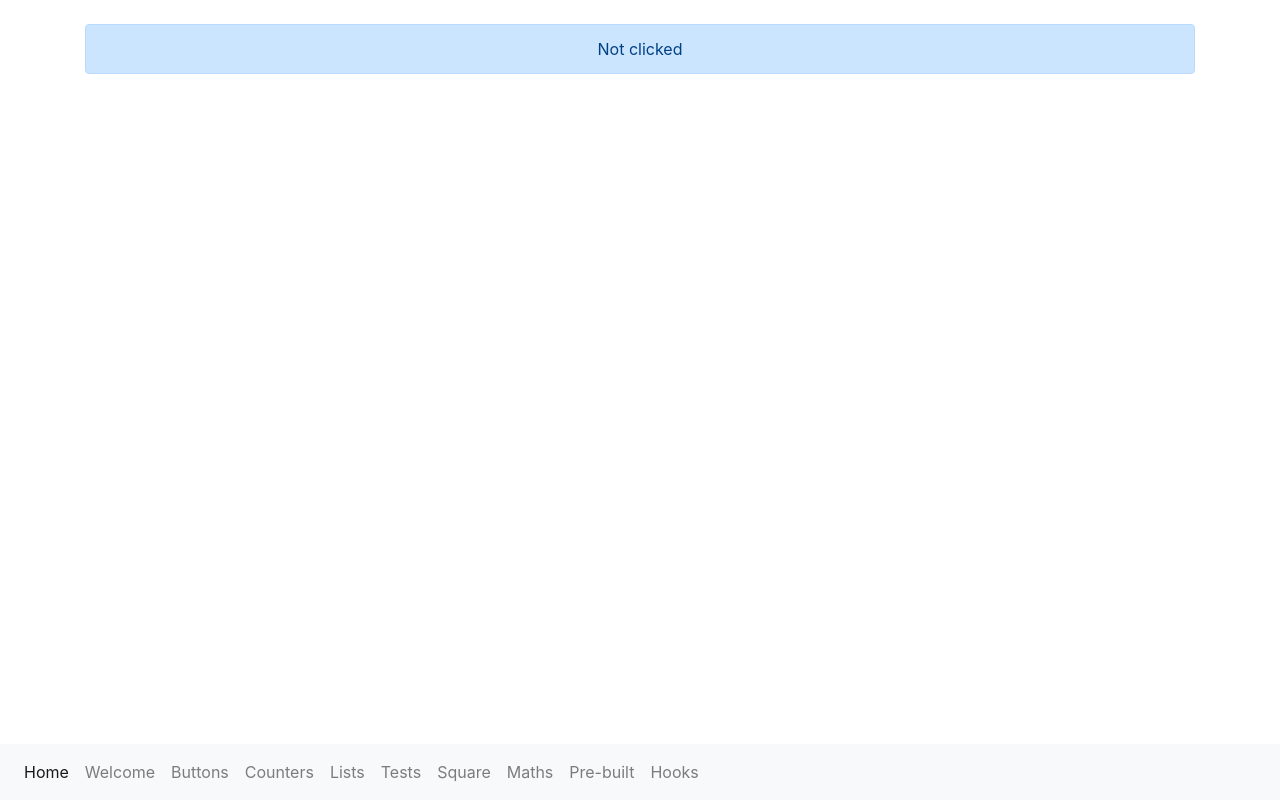
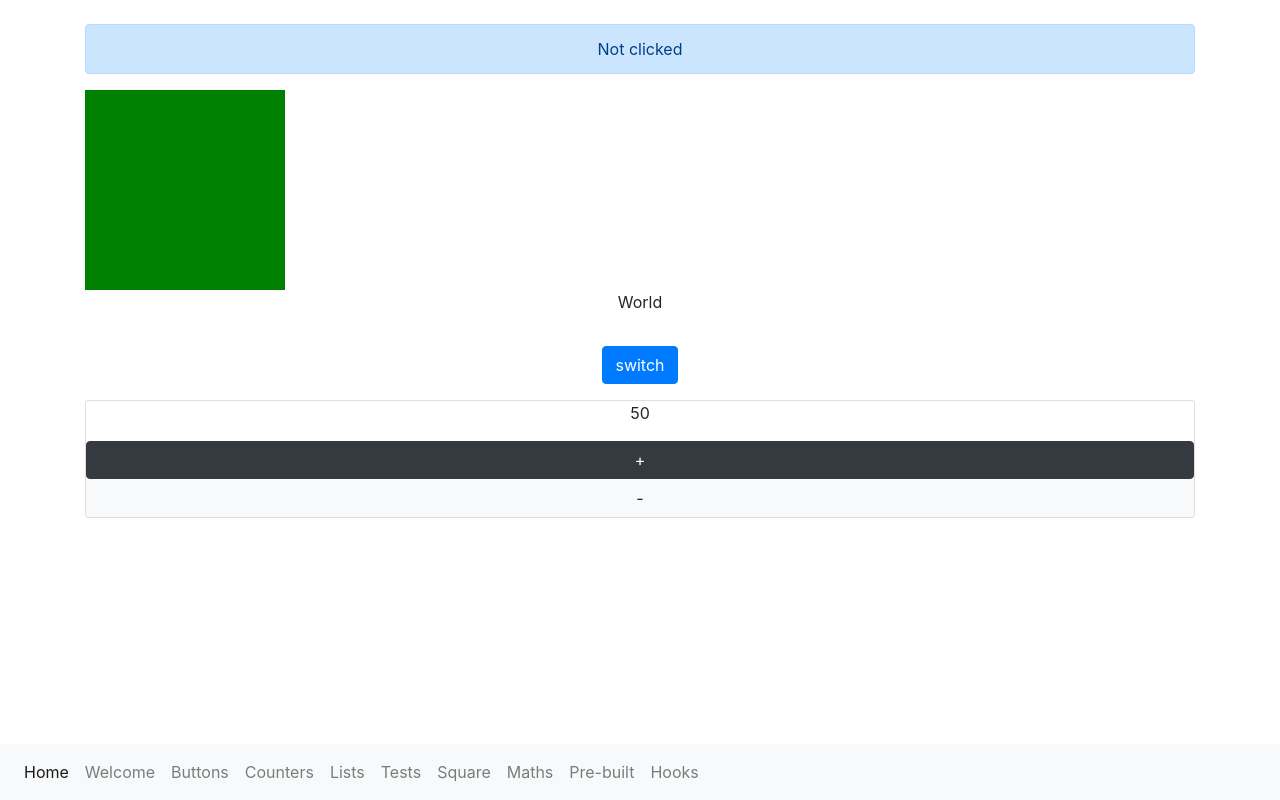
Before and after one commit to AlexanderBraatz/w910reactUI, a React (Create React App) app in the folder w910react/: page /#/Hooks in a window 1280 px wide. Built offline with nearby package versions, Linux system fonts and the light colour scheme.

Commit message:
W10D5 chall 10-hooks 02-04  made SquareH, ToggleTextH, and CounterH which all accept and use props

```diff
--- a/w910react/src/App.js
+++ b/w910react/src/App.js
@@ -36,8 +36,12 @@ import TempConverterPre from './components/07pre-built/React-bootstrap/TempConve
 import Dates from './components/07pre-built/Dates'
 import Images from './components/07pre-built/Images'
 import ColourHeadline from './components/07pre-built/ColourHeadline'
+import ToggleTextH from './components/10hooks/ToggleTextH'
+
 
 import {Clicked as Clicked2} from './components/10hooks/Clicked'
+import SquareH from './components/10hooks/SquareH'
+import CounterH from './components/10hooks/CounterH'
 
 
 function App() {
@@ -45,6 +49,14 @@ function App() {
     <div className="App">
       <Router>
         <Switch>
+
+          <Route path="/Hooks">
+            <Clicked2 />
+            <SquareH colour= "hotpink" />
+            <ToggleTextH initial="Hello" alternate="World" />
+            <CounterH initial={ 50 } max={ 100 } />
+          </Route>
+
           <Route exact path="/">
            <ColourHeadline message=" Click ME! - to change ME!"/>
           </Route>
@@ -112,9 +124,7 @@ function App() {
             <Transform  function= { x => x - (x * x )/10 }/>
           </Route>
 
-          <Route path="/Hooks">
-            <Clicked2 />
-          </Route>
+
           <Route path="/steps/:max/:step"
             render={ ( { match } ) => ( <StepCounter  max= { match.params.max } step = { match.params.step } /> )}>
           </Route>
--- /dev/null
+++ b/w910react/src/components/10hooks/CounterH.jsx
@@ -0,0 +1,32 @@
+import React,  { useState } from "react";
+
+const CounterH = ({initial, max }) => {
+
+    const [counter , setCounter ] = useState( initial );
+
+    const Add = () => setCounter(
+        counter < max ? counter + 1 : counter
+    );
+
+    const Minus = () => setCounter(  counter > 0 ? counter - 1 : counter)
+
+
+    return(
+        <div className="card">
+            <p>{ counter }</p>
+            <button className= "btn btn-dark" onClick= { Add }>
+                +
+            </button>
+            <button className= "btn btn-light" onClick= { Minus }>
+                -
+            </button>
+        </div>
+    )
+}
+
+
+CounterH.defaultProps = {
+initial : 50,
+max: 100,
+}
+export default CounterH;
--- /dev/null
+++ b/w910react/src/components/10hooks/SquareH.jsx
@@ -0,0 +1,23 @@
+import React, { useState } from "react";
+
+const SquareH = ({colour}) =>{
+
+
+    const [ green, setGreen ] = useState(true);
+    const handleClick = () => setGreen(!green);
+
+    let background = green  ? "green" : colour;
+
+    return (
+
+        <div
+            onClick= { handleClick }
+            style= {{
+                height:200,
+                width:200,
+                backgroundColor: background }} >
+        </div>
+    )
+}
+
+export default SquareH;
--- /dev/null
+++ b/w910react/src/components/10hooks/ToggleTextH.jsx
@@ -0,0 +1,21 @@
+import React,  { useState } from "react";
+
+const ToggleTextH = ({initial, alternate }) => {
+
+    const [toggled , setToggled ] = useState( false );
+    const handleClick = () => setToggled( !toggled );
+
+    let output = toggled ? initial : alternate;
+
+    return(
+        <>
+        <p>{ output }</p>
+        <button
+            onClick= { handleClick }
+            type="button" className="btn btn-primary m-3"
+        >switch</button>
+    </>
+    )
+}
+
+export default ToggleTextH ;
```
